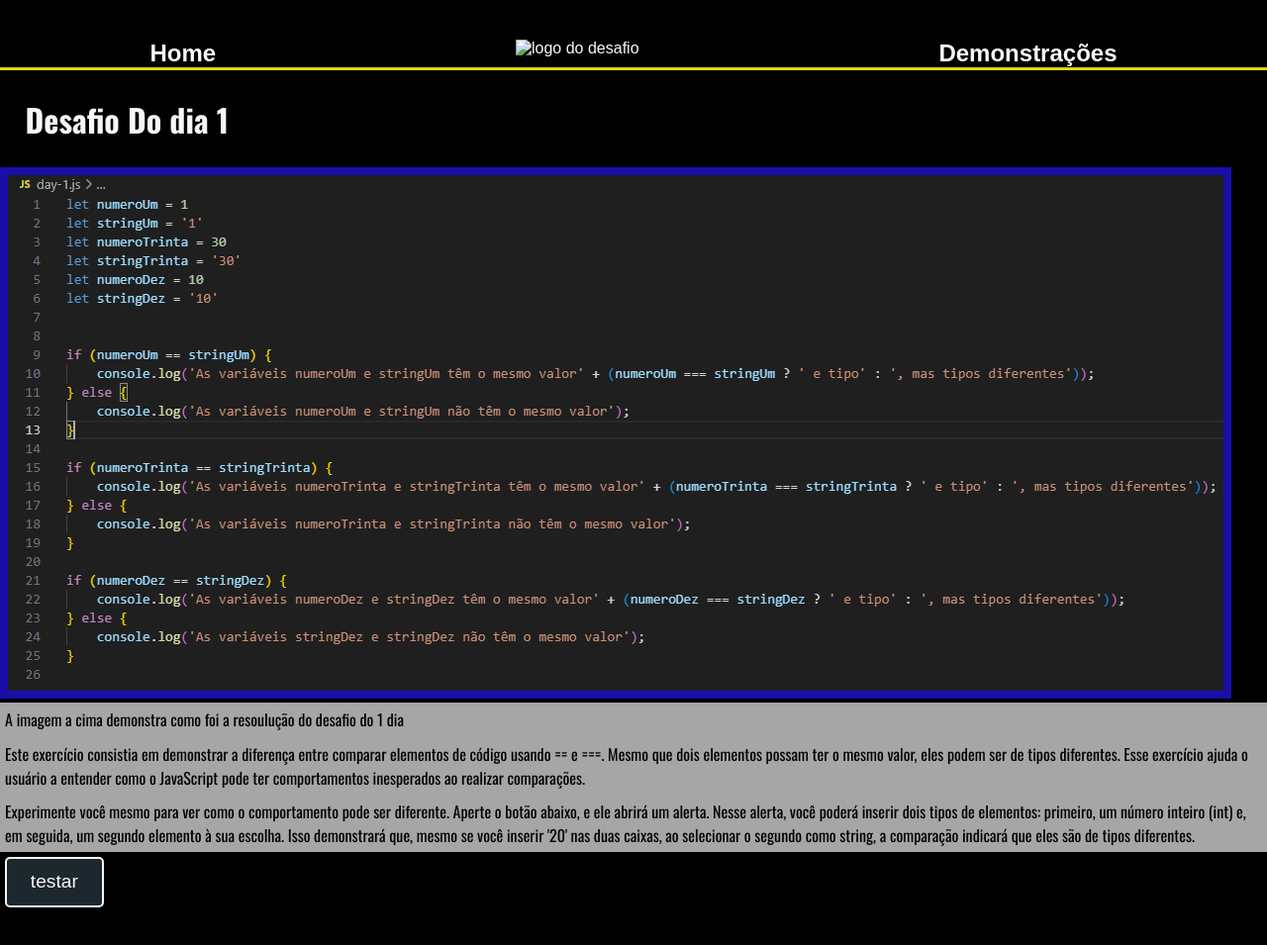
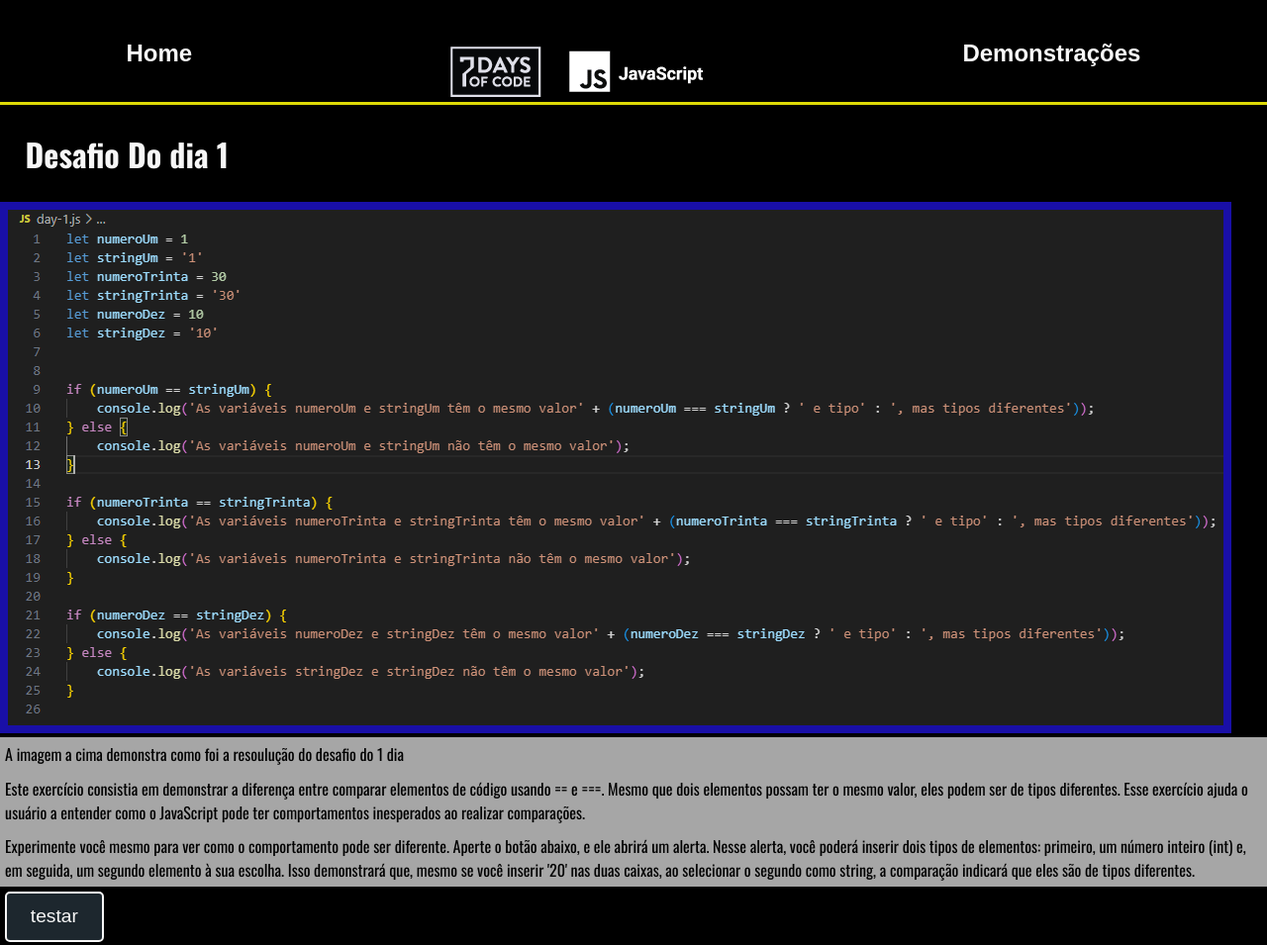
Before and after one commit to Saintcarmo1/7DaysOfCode, a plain HTML site: page days_pages/Day1.html in a window 1280 px wide. Shown: the whole page at 99% size. Before the commit the page ends 922 px from the top, so only its background shows below. Drawn offline with nearby package versions, Linux system fonts and the light colour scheme; a web font is replaced by a local one.

Commit message:
Arrumando a imagem da logo nas paginas do dia do desafio.

```diff
--- a/days_pages/Day1.html
+++ b/days_pages/Day1.html
@@ -15,7 +15,7 @@
              Home
          </a>
 
-     <img src="img/logo.png" alt="logo do desafio">
+     <img src="../img/logo.png" alt="logo do desafio">
 
 
      <a class="cabecalho_link2" href="../Demontracao.html">
```
Also changed, not shown: days_pages/Day2.html (+1 -1 lines).
